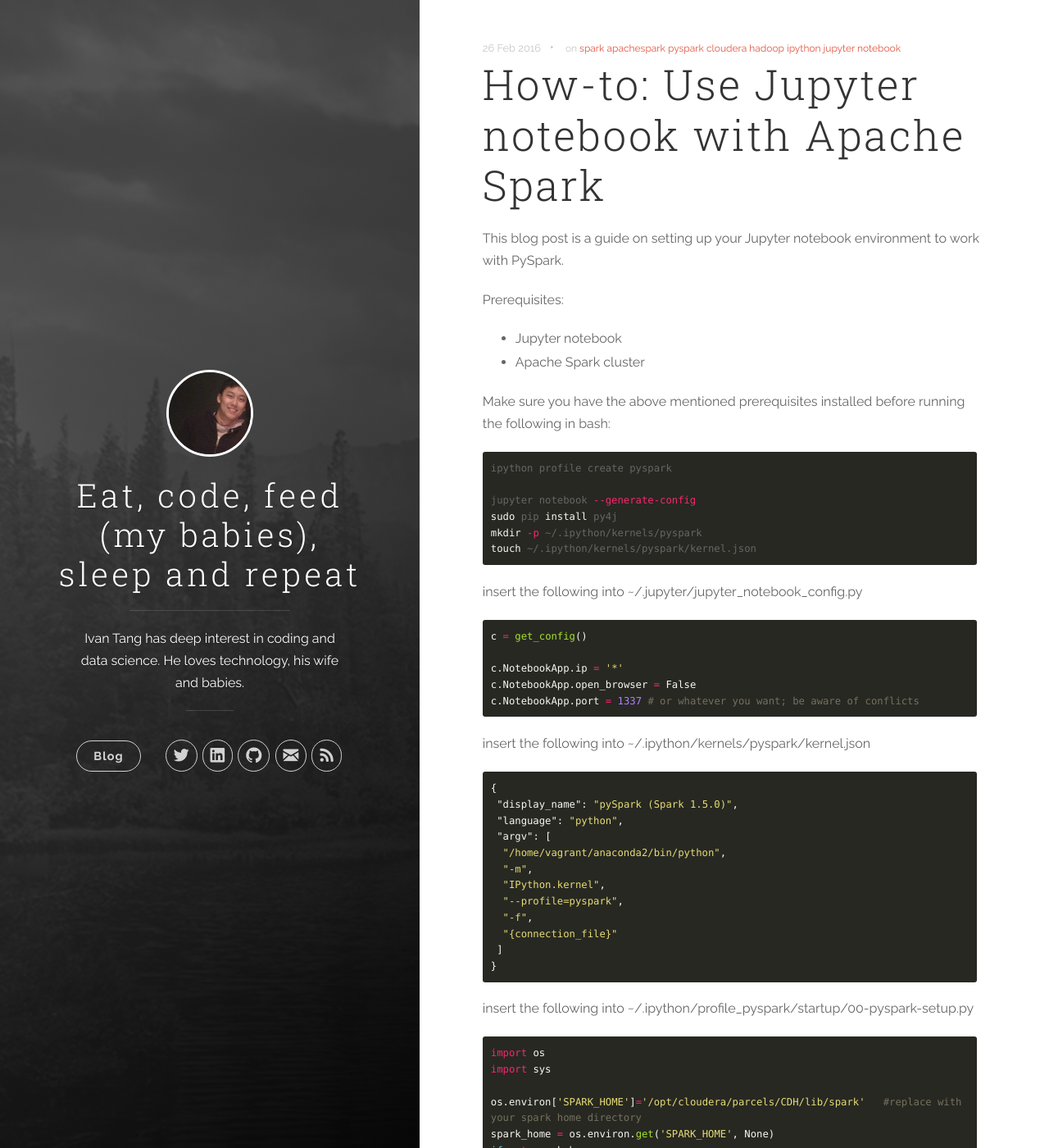
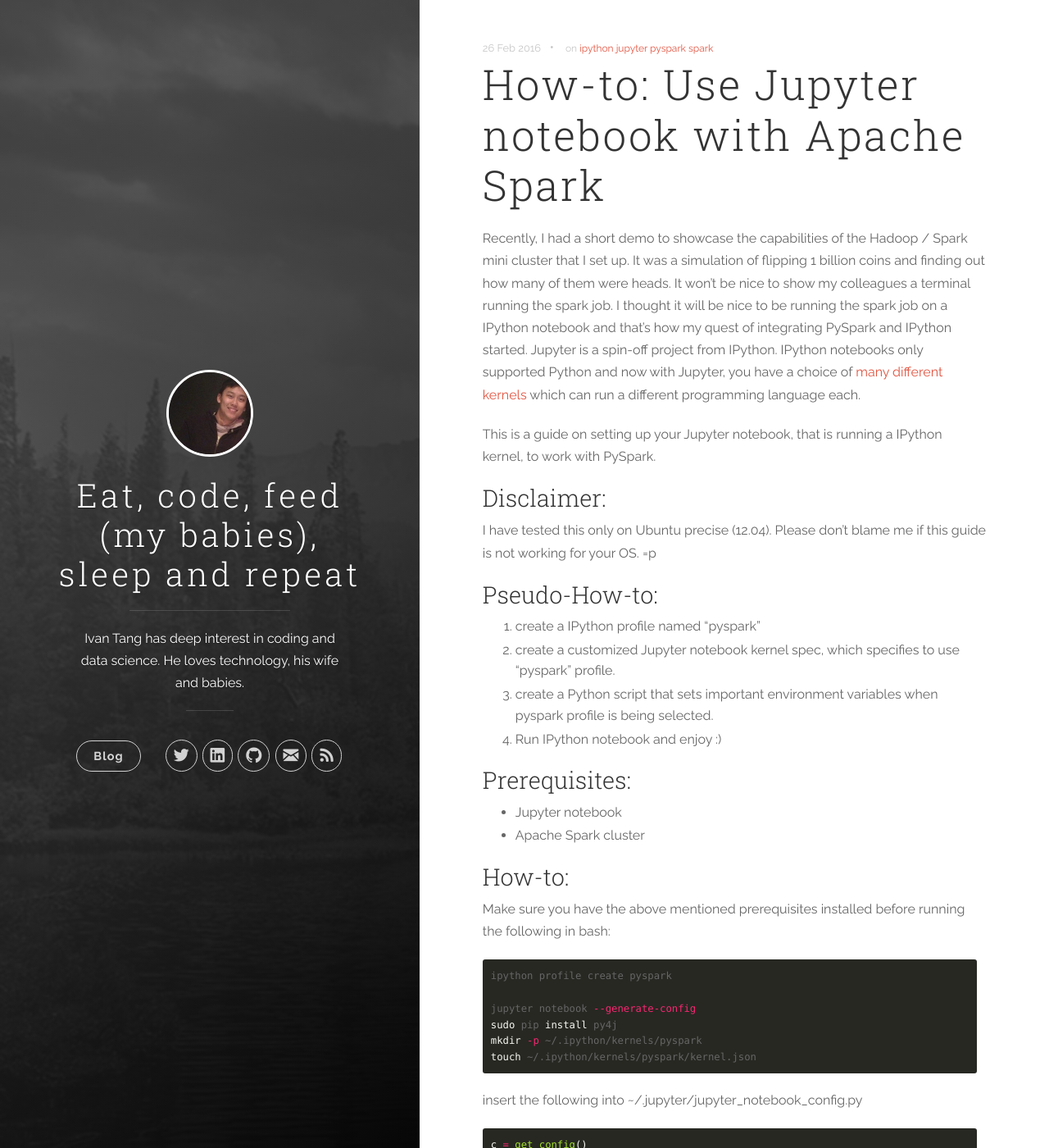
Before and after one commit to hiimivantang/hiimivantang.github.io, a Jekyll site: the page built from bigdata/spark/_posts/2016-02-26-pyspark-and-jupyter-notebook.markdown, in a window 1280 px wide and 1400 px high. Shown: the whole window at 82% size. Built offline with Jekyll 4.4.1, drawn with Linux system fonts in a browser that asks for light colours; nearby versions of some CDN libraries; comment, search, counter and statistics services are not loaded.

Commit message:
editted pyspark post

```diff
--- a/bigdata/spark/_posts/2016-02-26-pyspark-and-jupyter-notebook.markdown
+++ b/bigdata/spark/_posts/2016-02-26-pyspark-and-jupyter-notebook.markdown
@@ -1,19 +1,35 @@
 ---
 layout: post
 title: "How-to: Use Jupyter notebook with Apache Spark"
-tags: spark apachespark pyspark cloudera hadoop ipython jupyter notebook
-
+tags: ipython jupyter pyspark spark
 ---
 
+Recently, I had a short demo to showcase the capabilities of the Hadoop / Spark mini cluster that I set up. It was a simulation of flipping 1 billion coins and finding out how many of them were heads. It won't be nice to show my colleagues a terminal running the spark job. I thought it will be nice to be running the spark job on a IPython notebook and that's how my quest of integrating PySpark and IPython started. Jupyter is a spin-off project from IPython. IPython notebooks only supported Python and now with Jupyter, you have a choice of [many different kernels][1] which can run a different programming language each.
 
-This blog post is a guide on setting up your Jupyter notebook environment to work with PySpark.
+This is a guide on setting up your Jupyter notebook, that is running a IPython kernel, to work with PySpark.
 
-Prerequisites:
+
+### Disclaimer:
+
+I have tested this only on Ubuntu precise (12.04). Please don't blame me if this guide is not working for your OS. =p
+
+
+### Pseudo-How-to:
+
+1. create a IPython profile named "pyspark"
+2. create a customized Jupyter notebook kernel spec, which specifies to use "pyspark" profile.
+3. create a Python script that sets important environment variables when pyspark profile is being selected.
+4. Run IPython notebook and enjoy :)
+
+
+
+### Prerequisites:
 
 - Jupyter notebook
 - Apache Spark cluster
 
 
+### How-to:
 
 Make sure you have the above mentioned prerequisites installed before running the following in bash:
 
@@ -93,3 +109,8 @@
 
 
 PS: maybe I will add more explanations to the instructions above, if there is a need to.
+
+
+
+
+[1]: https://github.com/ipython/ipython/wiki/IPython-kernels-for-other-languages
```
